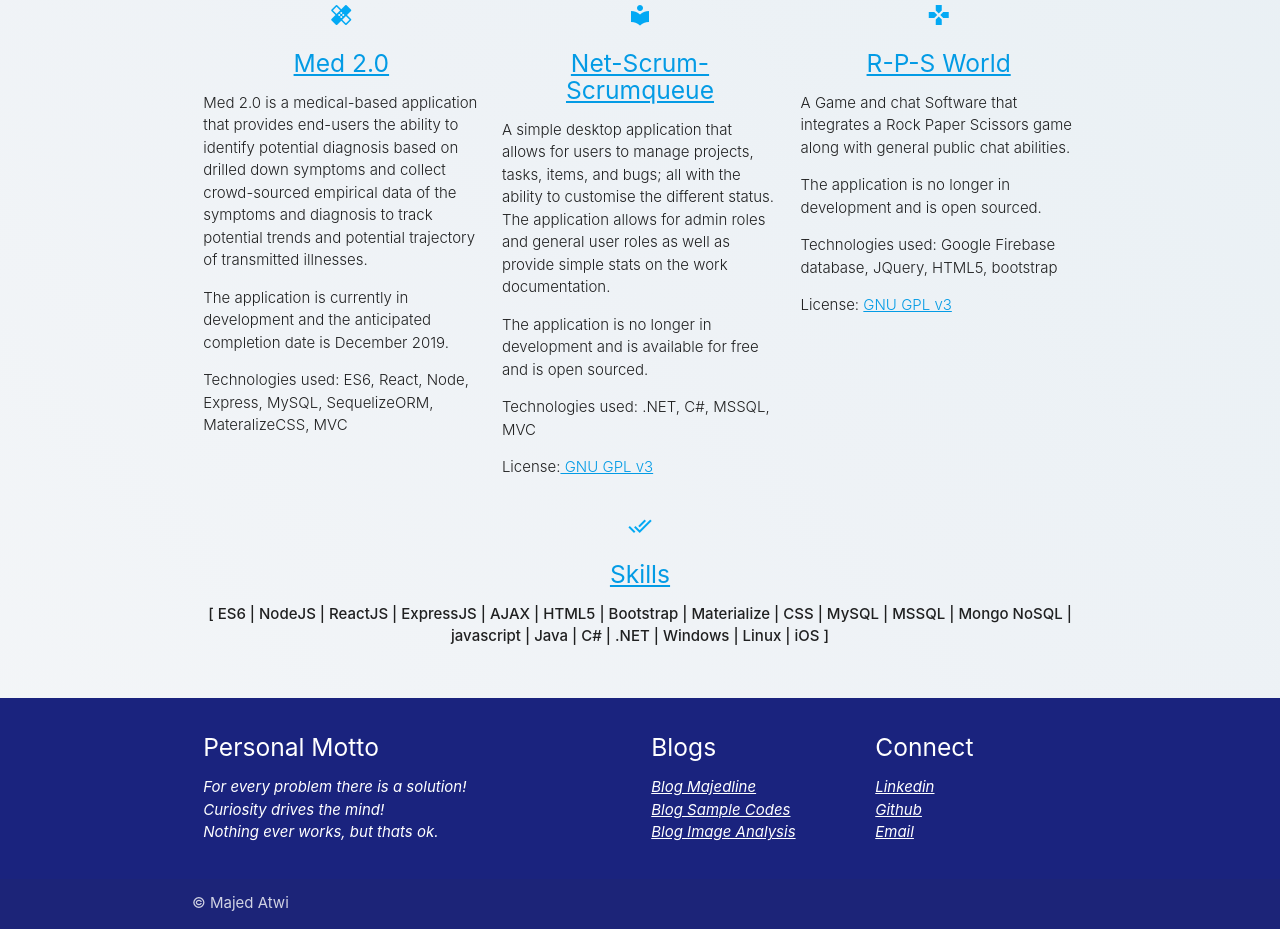
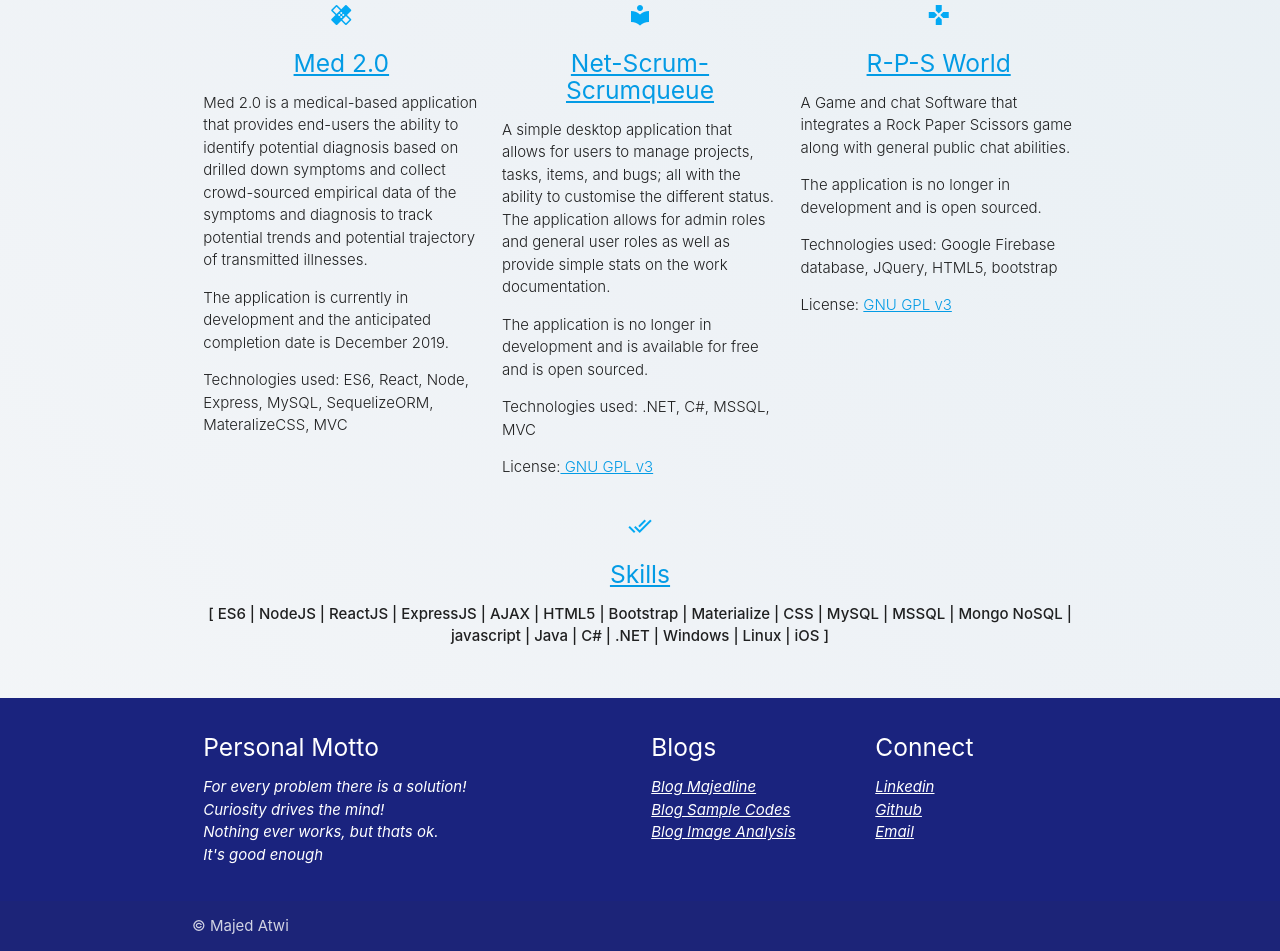
Before and after one commit to majedline/majedline.github.io, a plain HTML site: page index.html in a window 1280 px wide. Shown: the part 351-1302 px from the top of the page. Before the commit the page ends 1280 px from the top, so only its background shows below. Drawn offline with Linux system fonts and the light colour scheme.

Commit message:
Update index.html

```diff
--- a/index.html
+++ b/index.html
@@ -177,6 +177,7 @@
                             <li>For every problem there is a solution!</li>
                             <li>Curiosity drives the mind!</li>
                             <li>Nothing ever works, but thats ok.</li>
+                            <li>It's good enough</li>
                         </ul>
                     </p>
 
```
